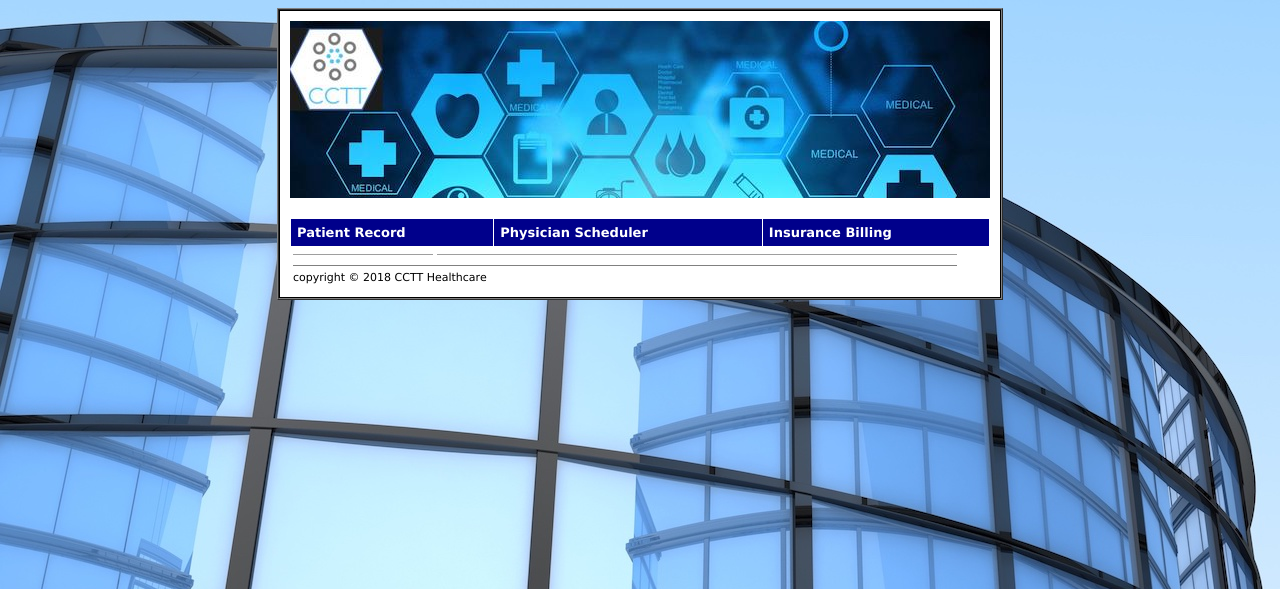
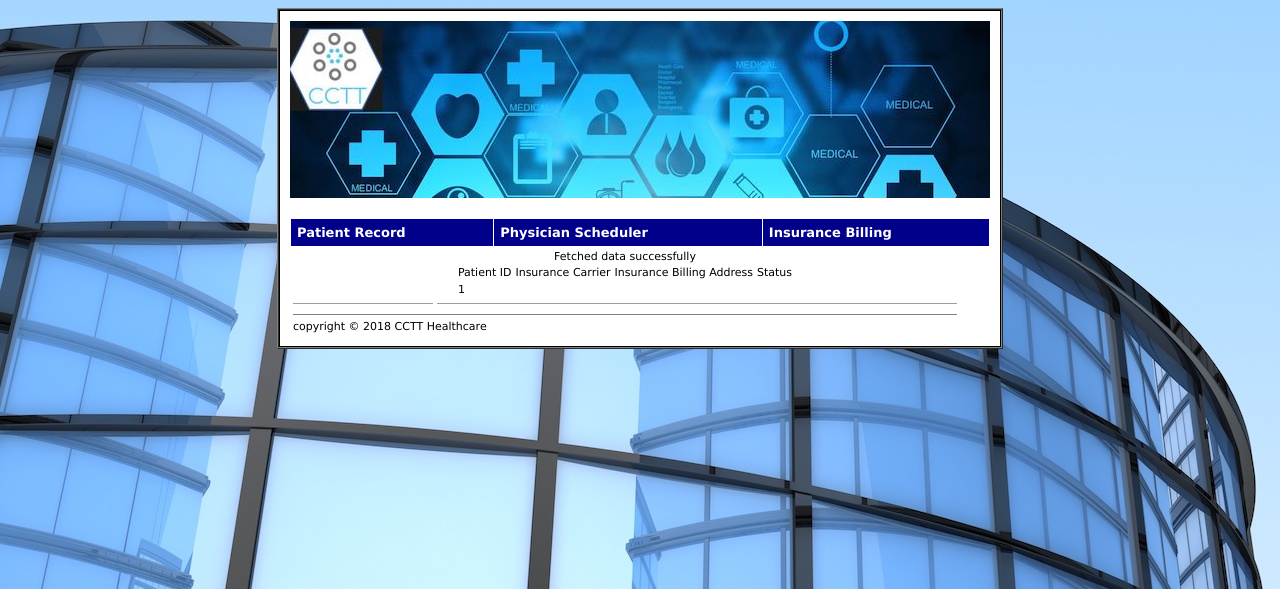
Before and after one commit to tatianaxochitl/CS532, a PHP site: page /insurance.php in a window 1280 px wide. Shown: the top 589 px of the page. Run offline with PHP 8.4, Linux system fonts and the light colour scheme; tables that the repository leaves empty or names only in its code hold one stand-in row (values such as "Sample post"); some libraries are stand-ins or nearby versions; grey boxes are pictures that could not be loaded.

Commit message:
hopefully this works

```diff
--- a/insurance.php
+++ b/insurance.php
@@ -1,7 +1,42 @@
 <?php $title="Overview"?>
 <?php include ("healthcareheader.php") ?>
 
+<table>
+<tr>
+<td>Patient ID</td><td>Insurance Carrier</td><td>Insurance Billing Address</td><td>Status</td>
+<?php
+   $dbhost = 'healthcareproj.cbo9k5pnt3ku.us-west-2.rds.amazonaws.com';
+   $dbuser = 'admin';
+   $dbpass = 'CS532health';
 
+   $conn = mysql_connect($dbhost, $dbuser, $dbpass);
+
+   if(! $conn ) {
+      die('Could not connect: ' . mysql_error());
+   }
+
+   $sql = 'SELECT patient_id, carrier_name, carrier_address, carrier_status FROM Insurance_Carrier';
+   mysql_select_db('Health_Care_Database');
+   $retval = mysql_query( $sql, $conn );
+
+
+   if(! $retval ) {
+      die('Could not get data: ' . mysql_error());
+   }
+
+   while($row = mysql_fetch_array($retval, MYSQL_NUM)) {
+      echo "<tr><td>{$row[0]}</td>";
+         "<td>{$row[1]}</td>";
+         "<td>{$row[2]}</td>";
+         "<td>{$row[3]}</td>";
+   }
+
+   mysql_free_result($retval);
+   echo "Fetched data successfully\n";
+
+   mysql_close($conn);
+?>
+</table>
 
 
 
```
